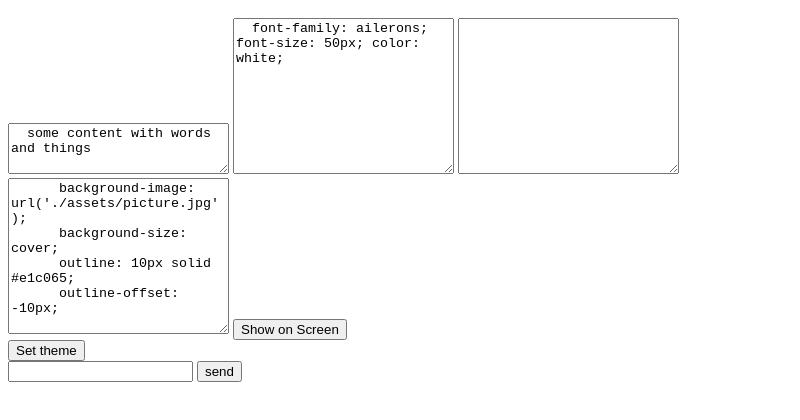
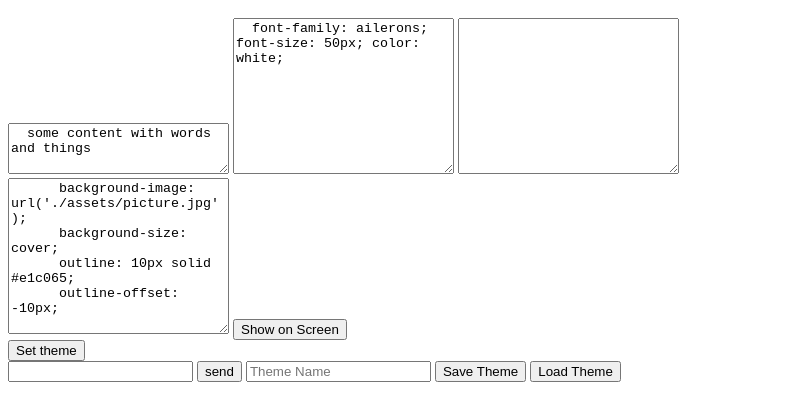
Before and after one commit to bgross37/screenflow, an Electron app: page index.html in a window 800 px wide. Shown: the part 48-468 px from the top of the page. Drawn offline with Linux system fonts and the light colour scheme.

Commit message:
Save Theme into JSON File
This will let you save Theme into Theme JSON Files so that they can be loaded at a later point in time

```diff
--- a/index.html
+++ b/index.html
@@ -22,6 +22,9 @@
   <input type="button" onclick="setTheme()" value="Set theme"/><br />
   <input type="text" id="time" />
   <input type="button" onclick="setTransitionTime()" value="send"/>
+  <input type="text" id="themeName" placeholder="Theme Name" />
+  <input type="button" onclick="saveTheme()" value="Save Theme"/>
+  <input type="button" onclick="loadTheme()" value="Load Theme"/>
 </body>
 <script src="./main/MainWindow.js" type="text/javascript"></script>
 </html>
--- a/main/MainWindow.js
+++ b/main/MainWindow.js
@@ -1,6 +1,7 @@
 const { remote, ipcRenderer } = require ('electron');
 const {dialog, app} = require('electron').remote;
-const fs = require('fs-extra');
+const fsx = require('fs-extra');
+const fs = require('fs');
 const MessageBuilder = require('./lib/MessageBuilder.js');
 
 let mb = new MessageBuilder('overlay1');
@@ -21,7 +22,57 @@ function setTheme(){
   sendMessage(message);
 }
 
+/*
+ * Let's us save the theme into a json file
+ */
+function saveTheme(){
+    let themeName = document.getElementById('themeName').value;
+    if(themeName == ''){
+        themeName = "untitled";
+    }
+    let path = app.getAppPath() + '/themes/';
+    let nameI = 0;
+    let foundName = false;
+    let theme = JSON.stringify(document.getElementById('theme').value);
+    fs.readdir(path, function(err, items) {
+        while(!foundName){
+            foundName = themeName;
+            for (var i=0; i<items.length; i++) {
+                if(nameI > 0){
+                    foundName = themeName + "_" + nameI ;
+                }
+                if(items[i] == (foundName + ".json")){
+                    foundName = false;
+                    break;
+                }
+            }
+            nameI++;
+        }
+        fs.writeFile(app.getAppPath() + '/themes/'+foundName+ ".json", '{"name":"'+foundName+'", "themeContent":'+theme+'}', function(err) {
+            if(err) {
+                return console.log(err);
+            }
 
+            console.log("The file was saved!");
+        });
+    });
+}
+
+function loadTheme(){
+    let themeName = document.getElementById('themeName').value;
+    if(themeName == ''){
+        themeName = "untitled";
+    }
+    let path = app.getAppPath() + '/themes/';
+    try {
+      if (fs.existsSync(path + themeName + ".json")) {
+        var obj = JSON.parse(fs.readFileSync(path + themeName + ".json", 'utf8'));
+        document.getElementById('theme').value = obj.themeContent;
+      }
+    } catch(err) {
+      console.error(err);
+    }
+}
 
 
 
@@ -44,7 +95,7 @@ function ingestFile(){
         return;
     }
 
-    fs.copy(filePaths[0], app.getAppPath() + '/assets/' + filePaths[0].split('\\').pop().split('/').pop())
+    fsx.copy(filePaths[0], app.getAppPath() + '/assets/' + filePaths[0].split('\\').pop().split('/').pop())
     .then(() => console.log('success!'))
     .catch(err => console.error(err))
 });
--- /dev/null
+++ b/themes/untitled.json
@@ -0,0 +1 @@
+{"name":"untitled", "themeContent":"      background-image: url('./assets/picture.jpg');\n      background-size: cover;\n      outline: 10px solid #e1c065;\n      outline-offset: -10px;\n"}
```
